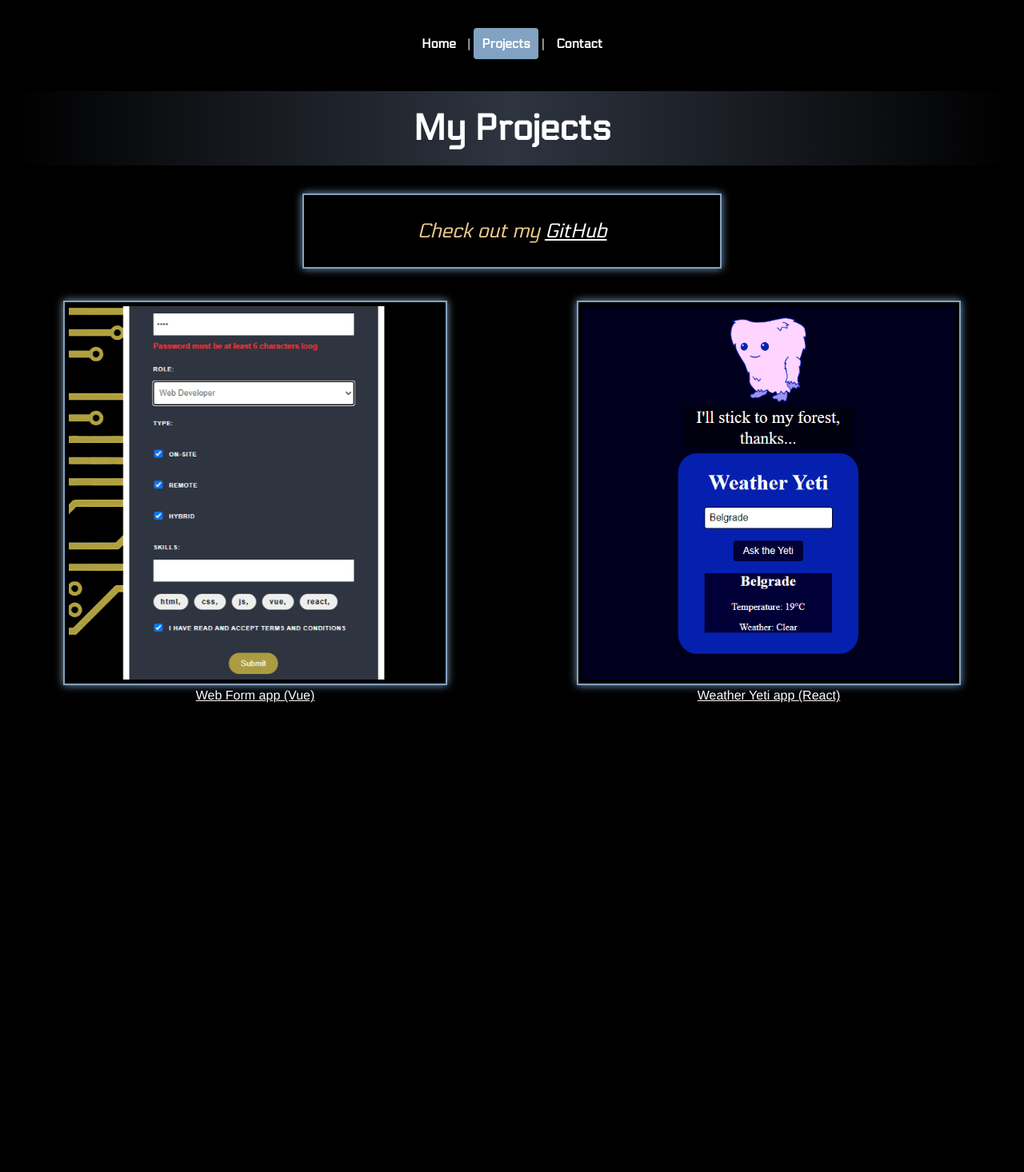
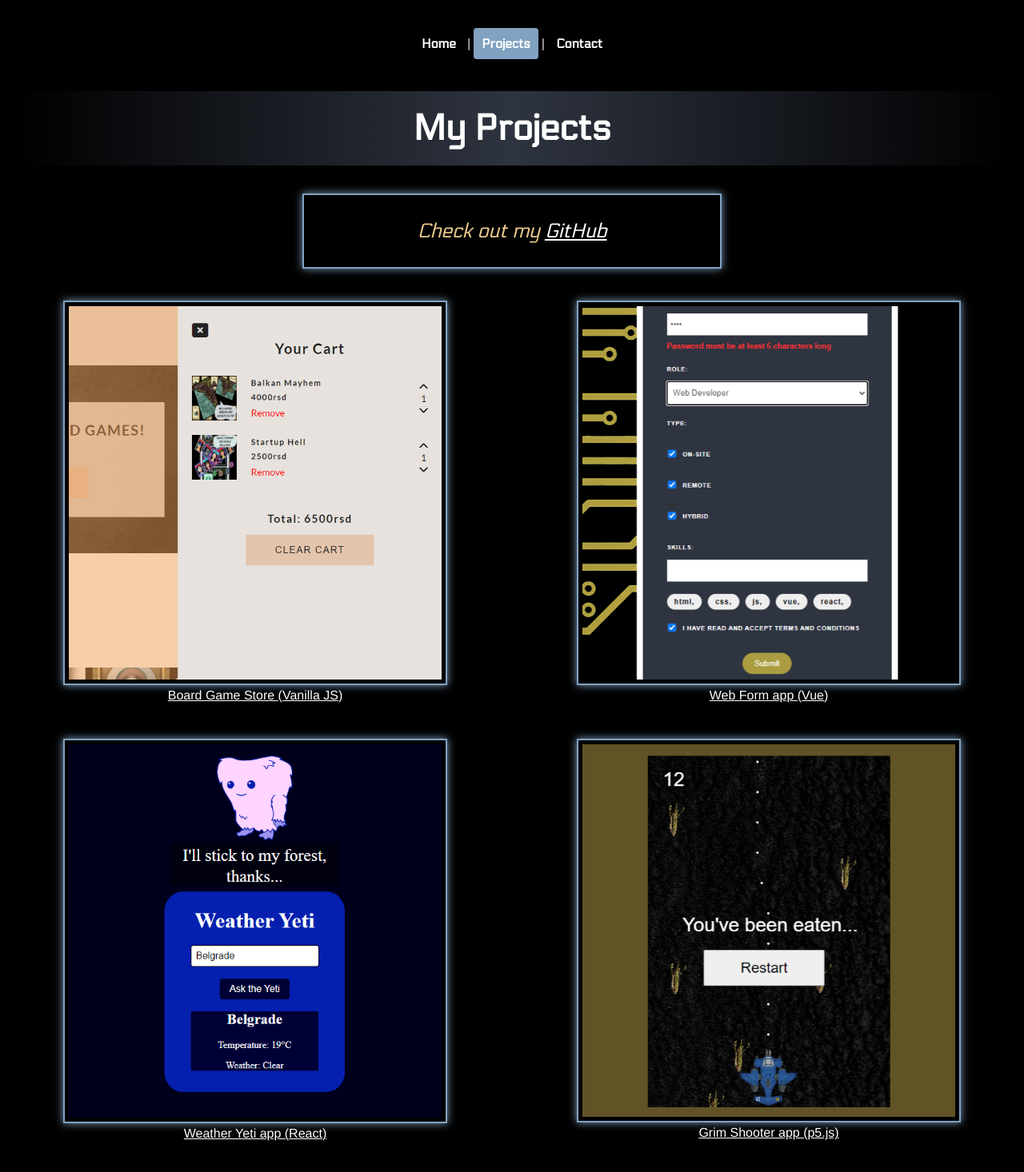
Before and after one commit to cerovina/Website-Vue-Router, a Vue app: page /projects in a window 1280 px wide. Shown: the top 1466 px of the page at 80% size. Before the commit the page ends 952 px from the top, so only its background shows below. Built offline with nearby package versions, Linux system fonts and the light colour scheme.

Commit message:
Added projects

```diff
--- a/src/assets/global.css
+++ b/src/assets/global.css
@@ -59,7 +59,6 @@ p {
   }
 }
 
-
   h1, h2 {
     margin: 10px;
   }
--- a/src/views/ProjectsView.vue
+++ b/src/views/ProjectsView.vue
@@ -7,9 +7,15 @@
         <div class="portfolio-item">
           <p class="projectP"><span class="yellow">Check out my</span> <a class="link" href="https://github.com/cerovina">GitHub</a></p>
         </div>
+
         <div class="grid-container">
           <div class="grid-item">
-            <img class="img1" src="@/assets/formpicture.png" alt="Vue Form">
+            <img class="img1" src="@/assets/store.png" alt="Online Store">
+            <br>
+            <a class="link" href="https://cerovina.github.io/E-commerce-Project---Board-Game-Store/">Board Game Store (Vanilla JS)</a>
+          </div>
+          <div class="grid-item">
+            <img class="img1" src="@/assets/formpicture.png" alt="Web Form">
             <br>
             <a class="link" href="https://web-form-vue-lake.vercel.app/">Web Form app (Vue)</a>
           </div>
@@ -18,7 +24,13 @@
             <br>
             <a class="link" href="https://cerovina.github.io/Weather-Yeti/">Weather Yeti app (React)</a>
           </div>
+          <div class="grid-item">
+            <img class="img1" src="@/assets/bugs.png" alt="Space Shooter">
+            <br>
+            <a class="link" href="https://cerovina.github.io/Grim-Shooter/">Grim Shooter app (p5.js)</a>
+          </div>
         </div>
+
       </section>
     </div>
   </template>
```
Also changed, not shown: src/assets/bugs.png (added), src/assets/store.png (added).
